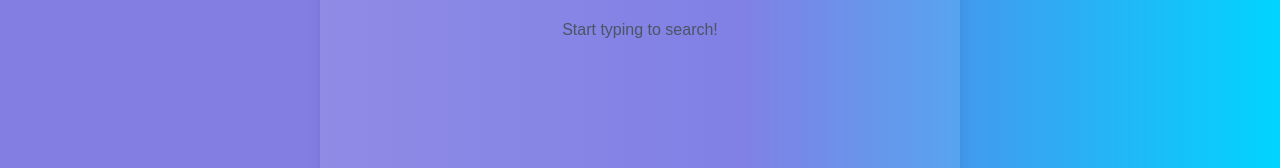
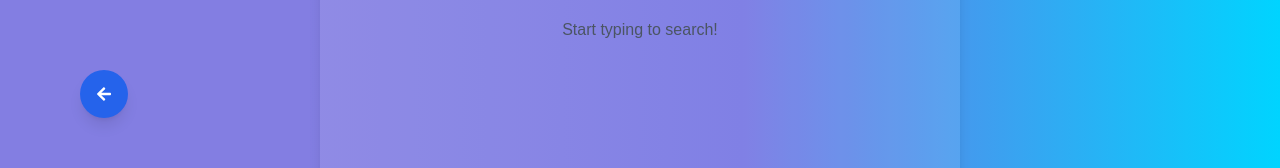
Before and after one commit to josephsun22/dad-jokes, a Next.js app: page /search in a window 1280 px wide. Shown: the part 306-474 px from the top of the page. Built offline with nearby package versions, Linux system fonts and the light colour scheme.

Commit message:
Add: GoHome button component / UI improvements

```diff
--- /dev/null
+++ b/components/GoHomeButton.js
@@ -0,0 +1,21 @@
+import { useRouter } from "next/router";
+import { FaArrowLeft } from 'react-icons/fa';
+
+const GoHomeButton = () => {
+  const router = useRouter();
+
+  const handleGoHome = () => {
+    router.back();
+  };
+
+  return (
+    <button
+      onClick={handleGoHome}
+      className="fixed left-20 top-1/2 transform -translate-y-1/2 bg-blue-600 hover:bg-blue-700 text-white font-bold rounded-full p-4 shadow-lg transition-transform duration-300 hover:translate-x-[-10px]"
+    >
+      <FaArrowLeft />
+    </button>
+  );
+};
+
+export default GoHomeButton;
--- a/components/Hero.js
+++ b/components/Hero.js
@@ -5,7 +5,7 @@ import { useRouter } from "next/router";
 function Hero() {
   const router = useRouter();
 
-  const handleGrabNGoClick = () => {
+  const handleRandomClick = () => {
     // Replace '/grab-n-go' with the path you want to navigate to
     router.push("/randomJoke");
   };
@@ -39,10 +39,10 @@ function Hero() {
           </div>
           <div className="flex justify-center mx-auto">
             <button
-              onClick={handleGrabNGoClick}
+              onClick={handleRandomClick}
               className="bg-blue-600 hover:bg-blue-700 text-white font-bold rounded-full py-4 px-8 mr-10 transition-transform duration-200 transform hover:-translate-y-1 shadow-lg"
             >
-              Grab N' Go
+              Random Joke
             </button>
             <button
               onClick={handleSearchJokesClick}
--- a/components/RandomJoke.js
+++ b/components/RandomJoke.js
@@ -1,5 +1,6 @@
 import { GoogleFonts } from "next-google-fonts";
 import { useState, useEffect } from "react";
+import GoHomeButton from "./GoHomeButton";
 
 const RandomJoke = () => {
   const [randomJoke, setRandomJoke] = useState("");
@@ -48,6 +49,7 @@ const RandomJoke = () => {
 >
           {loading ? "Generating..." : "Generate Another !"}
         </button>
+        <GoHomeButton />
       </div>
     </div>
     </>
--- a/package.json
+++ b/package.json
@@ -13,7 +13,8 @@
     "next": "14.2.5",
     "next-google-fonts": "^2.2.0",
     "react": "^18",
-    "react-dom": "^18"
+    "react-dom": "^18",
+    "react-icons": "^5.2.1"
   },
   "devDependencies": {
     "eslint": "^8",
--- a/pages/index.js
+++ b/pages/index.js
@@ -1,9 +1,5 @@
 import { GoogleFonts } from "next-google-fonts";
-import { useState, useEffect, useCallback, useRef } from "react";
 import Hero from "../components/Hero";
-import SearchBar from "../components/SearchBar";
-import GroupedJokes from "../components/GroupedJokes";
-import RandomJoke from "@/components/RandomJoke";
 
 export default function JokesPage() {
   return (
--- a/pages/search/index.js
+++ b/pages/search/index.js
@@ -1,6 +1,7 @@
 import { useState, useEffect, useCallback, useRef } from "react";
 import SearchBar from "@/components/SearchBar";
 import GroupedJokes from "@/components/GroupedJokes";
+import GoHomeButton from "@/components/GoHomeButton";
 
 const index = () => {
   const [term, setTerm] = useState("");
@@ -60,6 +61,7 @@ const index = () => {
         searching={searching}
         debouncing={isDebouncing}
       />
+      <GoHomeButton />
     </>
   );
 };
```
Also changed, not shown: 1 other file (tests, documents, lock files or other folders).
